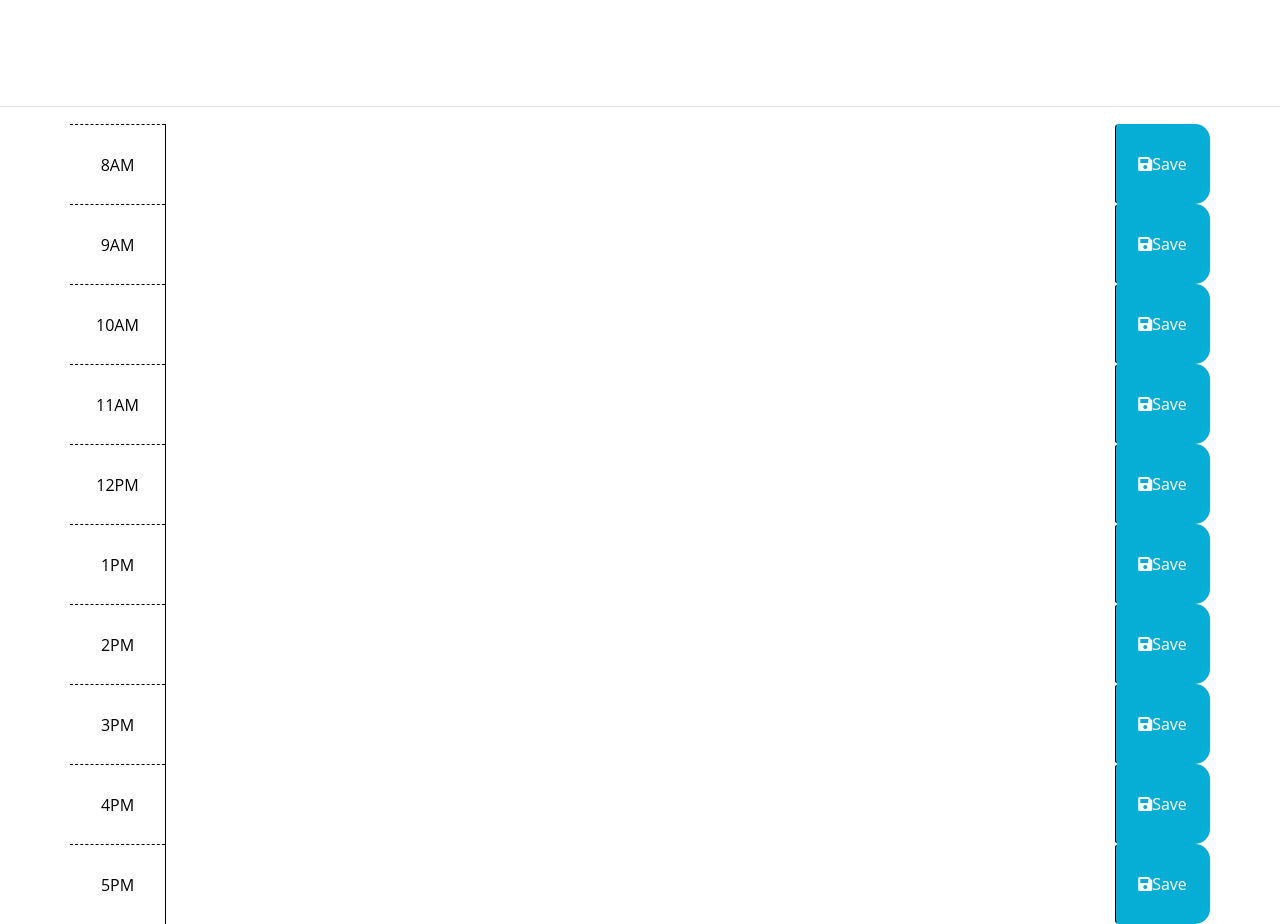
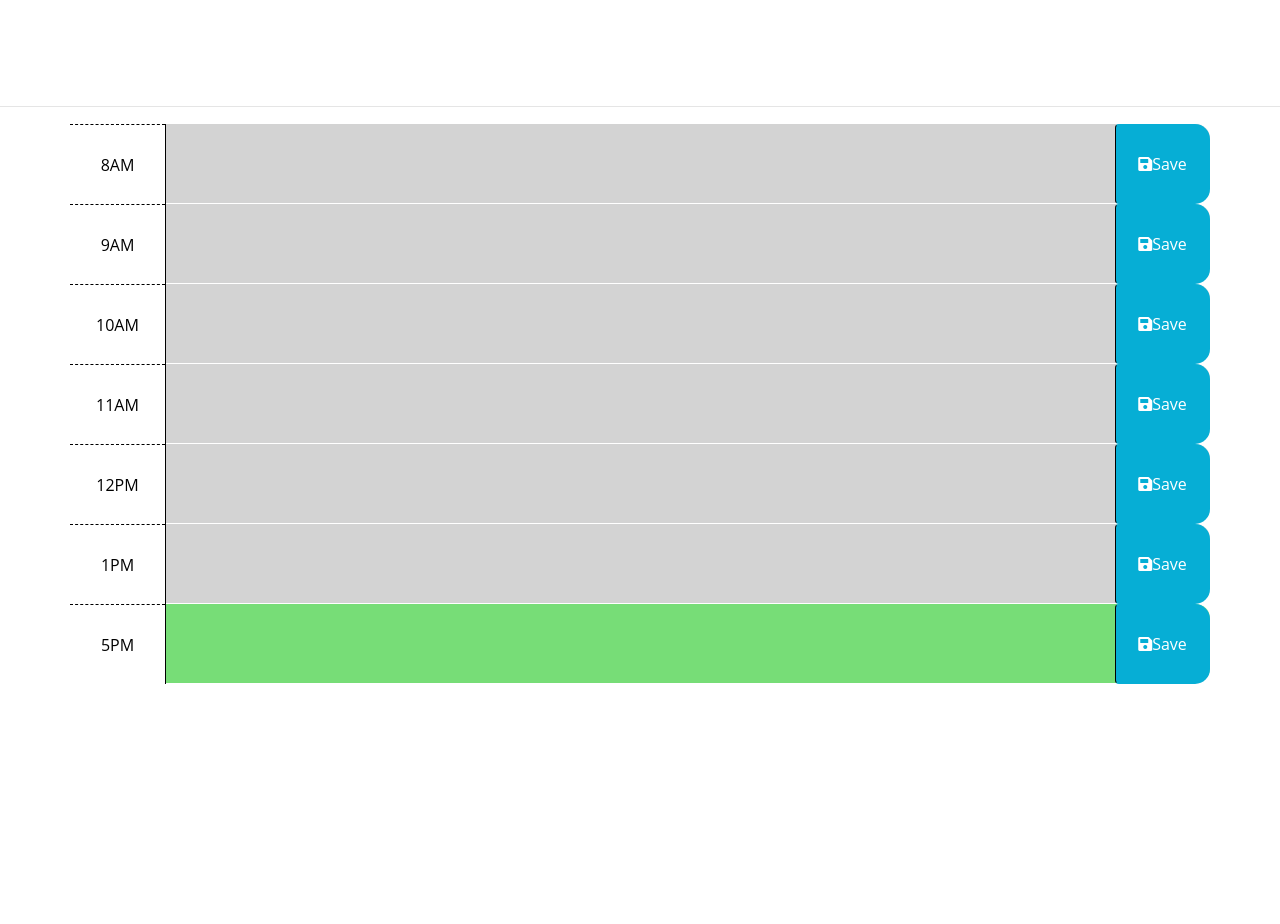
Before and after one commit to TsarjoeNGC/your-future-work-day-schedule, a plain HTML site: page starter/index.html in a window 1280 px wide. Shown: the part 220-1144 px from the top of the page. After the commit the page ends 904 px from the top, so only its background shows below. Drawn offline with nearby package versions, Linux system fonts and the light colour scheme.

Commit message:
fourth html  and javascript file update

```diff
--- a/starter/app.js
+++ b/starter/app.js
@@ -25,3 +25,36 @@ $('#hour14 .description').val(localStorage.getItem('hour14'));
 $('#hour15 .description').val(localStorage.getItem('hour15'));
 $('#hour16 .description').val(localStorage.getItem('hour16'));
 $('#hour17 .description').val(localStorage.getItem('hour17'));
+
+// Function to track tasks and make them change colors if they are in the past, present or future
+function auditTask() {
+  // get current number of hours
+  var currentHour = today.hours();
+
+  // loop over each time block
+  $('.time-block').each(function () {
+    var timeId = parseInt($(this).attr('id').split("hour")[1]);
+
+    // if the time Id attribute is before the current hour, add the past class
+    if (timeId < currentHour) {
+      $(this).addClass('past');
+    } // if the time Id attribute is equal to the current hour, remove the past and future classes and add the present class
+    else if (timeId === currentHour) {
+      $(this).removeClass('past');
+      $(this).removeClass('future');
+      $(this).addClass('present');
+    } // If the time Id attribute is greater than the current time, remove the past and present classes and add the future class
+    else {
+      $(this).removeClass('past');
+      $(this).removeClass('present');
+      $(this).addClass('future');
+    }
+  });
+}
+
+auditTask();
+
+// Use setTimeout to update the time every minute (1000ms * 60s)
+setTimeout(function () {
+  location = ''; // location references the current URL
+}, 1000 * 60);
--- a/starter/index.html
+++ b/starter/index.html
@@ -87,35 +87,6 @@
       <button class="col-md-1 btn saveBtn"><i class="fas fa-save"></i>Save</button>
     </div>
 
-    <div id="hour14" class="row time-block">
-      <!-- Div to show the hour -->
-      <div class="col-md-1 hour">
-        2PM
-      </div>
-      <textarea class="col-md-10 description">
-        </textarea>
-      <button class="col-md-1 btn saveBtn"><i class="fas fa-save"></i>Save</button>
-    </div>
-
-    <div id="hour15" class="row time-block">
-      <div class="col-md-1 hour">
-        3PM
-      </div>
-      <!-- Place to write task -->
-      <textarea class="col-md-10 description">
-        </textarea>
-      <!-- Save button -->
-      <button class="col-md-1 btn saveBtn"><i class="fas fa-save"></i>Save</button>
-    </div>
-
-    <div id="hour16" class="row time-block">
-      <div class="col-md-1 hour">
-        4PM
-      </div>
-      <textarea class="col-md-10 description">
-        </textarea>
-      <button class="col-md-1 btn saveBtn"><i class="fas fa-save"></i>Save</button>
-    </div>
 
     <div id="hour17" class="row time-block">
       <div class="col-md-1 hour">
```
